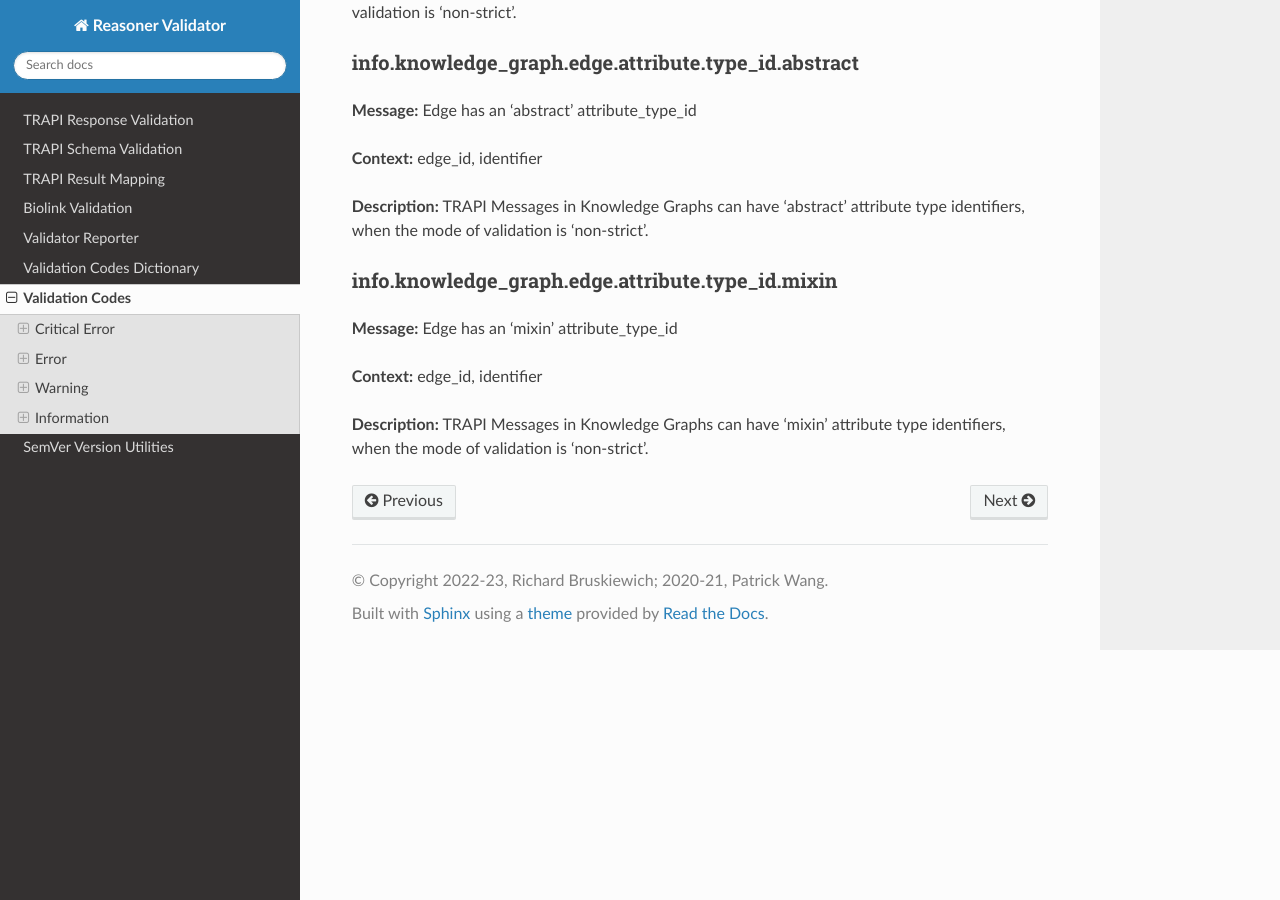
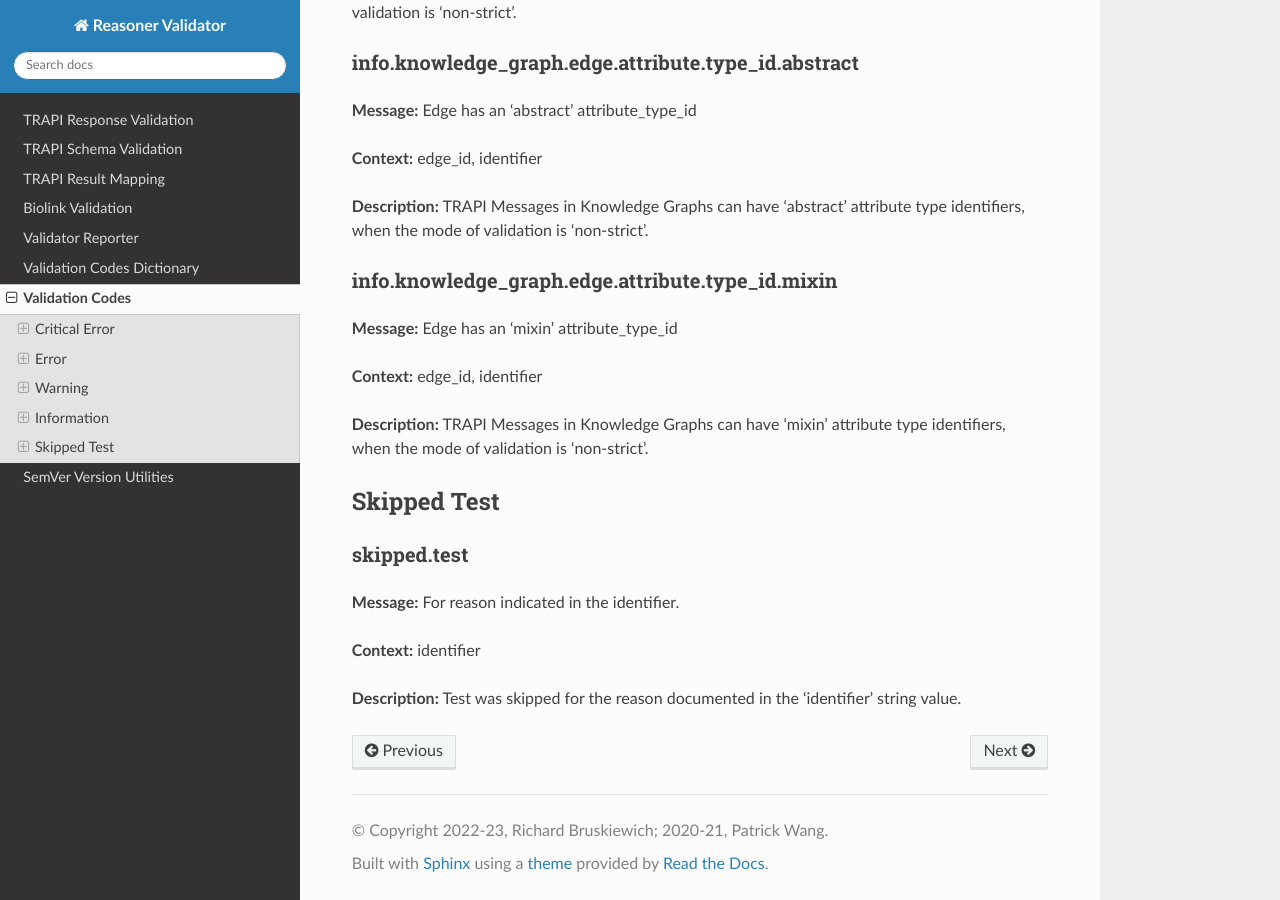
Before and after one commit to NCATSTranslator/reasoner-validator, a Sphinx documentation site: the page built from docs/validation_codes_dictionary.md, in a window 1280 px wide and 900 px high, scrolled down 30533 px. Built offline with Sphinx 7.4.7 and the Read the Docs theme 2.0.0, drawn with Linux system fonts in a browser that asks for light colours.

Commit message:
Tweaked Markdown docs for 'skipped' category

```diff
--- a/docs/validation_codes_dictionary.md
+++ b/docs/validation_codes_dictionary.md
@@ -1145,3 +1145,13 @@
 **Context:** edge_id, identifier
 
 **Description:** TRAPI Messages in Knowledge Graphs can have 'mixin' attribute type identifiers, when the mode of validation is 'non-strict'.
+
+## Skipped Test
+
+### skipped.test
+
+**Message:** For reason indicated in the identifier.
+
+**Context:** identifier
+
+**Description:** Test was skipped for the reason documented in the 'identifier' string value.
```
Also changed, not shown: 1 other file.
